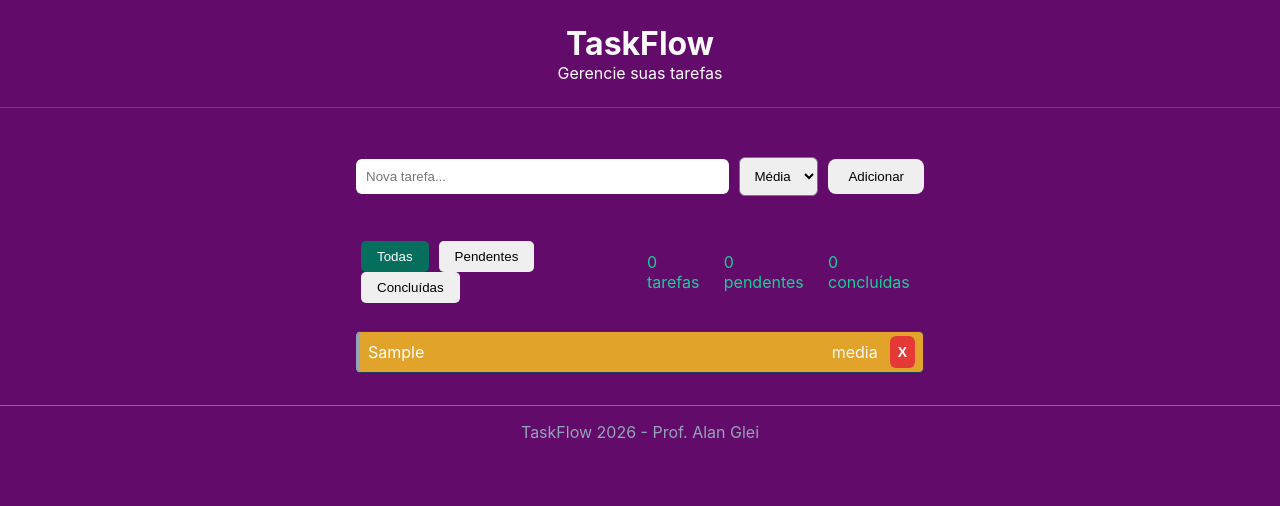
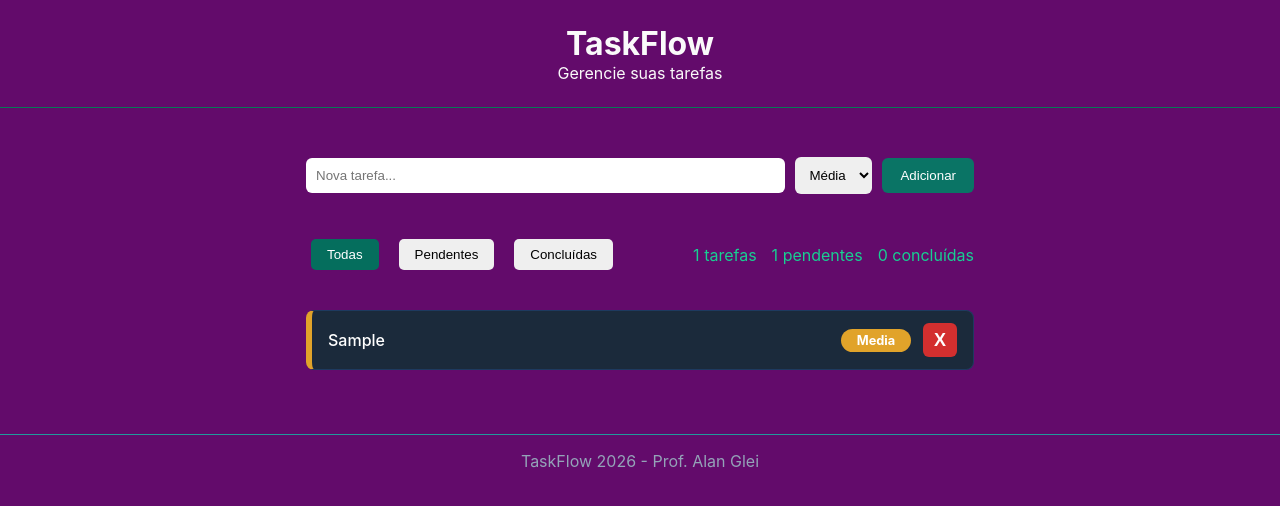
Before and after one commit to laviniaacioly-cloud/React-TaskFlow, a React (Vite) app in the folder taskflow/: page / in a window 1280 px wide. Both pictures are taken after typing "Sample" into the empty fields and a click on the button "Adicionar". Shown: the top 506 px of the page. Built offline with nearby package versions, Linux system fonts and the light colour scheme.

Commit message:
atualização dos filtros

```diff
--- a/taskflow/src/App.css
+++ b/taskflow/src/App.css
@@ -1,184 +1,113 @@
-.counter {
-  font-size: 16px;
-  padding: 5px 10px;
-  border-radius: 5px;
-  color: var(--accent);
-  background: var(--accent-bg);
-  border: 2px solid transparent;
-  transition: border-color 0.3s;
-  margin-bottom: 24px;
-
-  &:hover {
-    border-color: var(--accent-border);
-  }
-  &:focus-visible {
-    outline: 2px solid var(--accent);
-    outline-offset: 2px;
-  }
+* {
+  box-sizing: border-box;
+  margin: 0;
+  padding: 0;
 }
 
-.hero {
-  position: relative;
-
-  .base,
-  .framework,
-  .vite {
-    inset-inline: 0;
-    margin: 0 auto;
+body {
+  background-color: rgb(99, 11, 107);
+  color: rgb(250, 250, 250);
+  font-family: "Inter", Arial, sans-serif;
+  font-size: 16px;
+  min-height: 100vh;
 }
 
-  .base {
-    width: 170px;
-    position: relative;
-    z-index: 0;
+header {
+  text-align: center;
+  padding: 24px 32px;
+  border-bottom: 1px solid #067956;
 }
 
-  .framework,
-  .vite {
-    position: absolute;
+main {
+  max-width: 700px;
+  margin: 0 auto;
+  padding: 24px 16px;
 }
 
-  .framework {
-    z-index: 1;
-    top: 34px;
-    height: 28px;
-    transform: perspective(2000px) rotateZ(300deg) rotateX(44deg) rotateY(39deg)
-      scale(1.4);
+#formulario {
+  display: flex;
+  gap: 10px;
+  align-items: center;
+  margin: 25px 0;
 }
 
-  .vite {
-    z-index: 0;
-    top: 107px;
-    height: 26px;
-    width: auto;
-    transform: perspective(2000px) rotateZ(300deg) rotateX(40deg) rotateY(39deg)
-      scale(0.8);
-  }
+#input-tarefa {
+  flex: 1;
+  padding: 10px;
+  border-radius: 6px;
+  border: none;
 }
 
-#center {
-  display: flex;
-  flex-direction: column;
-  gap: 25px;
-  place-content: center;
-  place-items: center;
-  flex-grow: 1;
-
-  @media (max-width: 1024px) {
-    padding: 32px 20px 24px;
-    gap: 18px;
-  }
+#sel-prioridade {
+  padding: 10px;
+  border-radius: 6px;
+  border: none;
 }
 
-#next-steps {
-  display: flex;
-  border-top: 1px solid var(--border);
-  text-align: left;
-
-  & > div {
-    flex: 1 1 0;
-    padding: 32px;
-    @media (max-width: 1024px) {
-      padding: 24px 20px;
-    }
+/* Corrigido: seu botão usa className="btn-adicionar" */
+.btn-adicionar {
+  padding: 10px 18px;
+  border: none;
+  border-radius: 6px;
+  background-color: #0a7465;
+  color: white;
+  cursor: pointer;
+  transition: 0.3s;
 }
 
-  .icon {
-    margin-bottom: 16px;
-    width: 22px;
-    height: 22px;
+.btn-adicionar:hover {
+  background-color: #0c8f94;
 }
 
-  @media (max-width: 1024px) {
-    flex-direction: column;
-    text-align: center;
-  }
+.btn-adicionar:active {
+  transform: scale(0.98);
 }
 
-#docs {
-  border-right: 1px solid var(--border);
-
-  @media (max-width: 1024px) {
-    border-right: none;
-    border-bottom: 1px solid var(--border);
-  }
+#controles {
+  display: flex;
+  justify-content: space-between;
+  align-items: center;
+  margin: 20px 0;
 }
 
-#next-steps ul {
-  list-style: none;
-  padding: 0;
+#filtros {
   display: flex;
-  gap: 8px;
-  margin: 32px 0 0;
-
-  .logo {
-    height: 18px;
+  gap: 10px;
 }
 
-  a {
-    color: var(--text-h);
-    font-size: 16px;
-    border-radius: 6px;
-    background: var(--social-bg);
-    display: flex;
-    padding: 6px 12px;
-    align-items: center;
-    gap: 8px;
-    text-decoration: none;
-    transition: box-shadow 0.3s;
-
-    &:hover {
-      box-shadow: var(--shadow);
-    }
-    .button-icon {
-      height: 18px;
-      width: 18px;
-    }
+.btn-filtro {
+  padding: 8px 16px;
+  border: none;
+  border-radius: 5px;
+  cursor: pointer;
 }
 
-  @media (max-width: 1024px) {
-    margin-top: 20px;
-    flex-wrap: wrap;
-    justify-content: center;
-
-    li {
-      flex: 1 1 calc(50% - 8px);
+.btn-filtro.ativo {
+  background-color: #056e5d;
+  color: white;
 }
 
-    a {
-      width: 100%;
-      justify-content: center;
-      box-sizing: border-box;
-    }
-  }
+#contadores {
+  display: flex;
+  gap: 15px;
+  color: #18cf92;
 }
 
-#spacer {
-  height: 88px;
-  border-top: 1px solid var(--border);
-  @media (max-width: 1024px) {
-    height: 48px;
-  }
+#lista-tarefas {
+  list-style: none;
+  margin-top: 20px;
 }
 
-.ticks {
-  position: relative;
-  width: 100%;
-
-  &::before,
-  &::after {
-    content: '';
-    position: absolute;
-    top: -4.5px;
-    border: 5px solid transparent;
+.msg-vazia {
+  text-align: center;
+  color: #cbd5e1;
+  margin-top: 20px;
 }
 
-  &::before {
-    left: 0;
-    border-left-color: var(--border);
+footer {
+  padding: 16px;
+  text-align: center;
+  color: #94a3b8;
+  border-top: 1px solid #219b9b;
+  margin-top: 30px;
 }
-  &::after {
-    right: 0;
-    border-right-color: var(--border);
-  }
-}
--- a/taskflow/src/App.jsx
+++ b/taskflow/src/App.jsx
@@ -1,21 +1,18 @@
-import "./App.css"
-import Header from "./componentes/Header"
+import "./App.css";
+import Header from "./componentes/Header";
 import ListaTarefas from "./componentes/ListaTarefas";
-import TarefaItem from "./componentes/TarefasItem"
-import { useState } from "react";
-
-const tarefasIniciais = [];
+import { use, useState } from "react";
 
 function App() {
-  const [tarefas, setTarefas]     = useState([]);
+  const [tarefas, setTarefas] = useState([]);
   const [proximoId, setProximoId] = useState(1);
-  const [texto, setTexto]         = useState('');
-  const [prioridade, setPrioridade] = useState ("media")
-
-
+  const [texto, setTexto] = useState("");
+  const [prioridade, setPrioridade] = useState("media");
+  //filtros
+  const [filtro, setFiltro] = useState("todas");
 
   function adicionarTarefa() {
-    if (texto.trim() === '') return; // validacao
+    if (texto.trim() === "") return;
 
     const nova = {
       id: proximoId,
@@ -24,74 +21,120 @@ function adicionarTarefa() {
       prioridade: prioridade,
     };
 
-
-    setTarefas([...tarefas, nova]); // adiciona ao array
-    setProximoId(proximoId + 1);    // incrementa o id
-    setTexto('');                   // limpa o campo
-    setPrioridade("media"); // reseta a prioridade para o valor padrão
+    setTarefas([...tarefas, nova]);
+    setProximoId(proximoId + 1);
+    setTexto("");
+    setPrioridade("media");
   }
 
   function deletarTarefa(id) {
-     setTarefas(tarefas.filter(tarefa => tarefa.id !== id));
+    setTarefas(tarefas.filter((tarefa) => tarefa.id !== id));
   }
+
   function concluirTarefa(id) {
-    setTarefas(tarefas.map(tarefa =>
-      tarefa.id === id ? { ...tarefa, concluida: !tarefa.concluida } : tarefa
-    ));
+    setTarefas(
+      tarefas.map((tarefa) =>
+        tarefa.id === id
+          ? { ...tarefa, concluida: !tarefa.concluida }
+          : tarefa
+      )
+    );
   }
+
+  const tarefasFiltradas = tarefas.filter((tarefa) => {
+    if(filtro === "pendentes") {
+      return !tarefa.concluida;
+    }
+
+    if(filtro === "concluidas") {
+      return tarefa.concluida;
+    }
+
+    return true;
+  });
 
   return (
     <div className="conteiner" id="app">
-      <Header titulo="TaskFlow" subtitulo="Gerencie suas tarefas" />
+      <Header
+        titulo="TaskFlow"
+        subtitulo="Gerencie suas tarefas"
+      />
 
       <main className="conteiner">
         <section id="formulario">
-          <input id="input-tarefa"
+          <input
+            id="input-tarefa"
             type="text"
             placeholder="Nova tarefa..."
-          required
             autoComplete="off"
             value={texto}
-          onChange={e => setTexto(e.target.value)}
-          onKeyDown={e => e.key === 'Enter' && adicionarTarefa()}
+            onChange={(e) => setTexto(e.target.value)}
+            onKeyDown={(e) => e.key === "Enter" && adicionarTarefa()}
           />
 
-          <select id="sel-prioridade"
-           value = {prioridade}
-          onChange={e => setPrioridade(e.target.value)}
+          <select
+            id="sel-prioridade"
+            value={prioridade}
+            onChange={(e) => setPrioridade(e.target.value)}
           >
             <option value="alta">Alta</option>
             <option value="media">Média</option>
             <option value="baixa">Baixa</option>
           </select>
 
-             <button className="btn-adicionar" type="button" onClick={adicionarTarefa}>
+          <button
+            className="btn-adicionar"
+            type="button"
+            onClick={adicionarTarefa}
+          >
             Adicionar
           </button>
-
         </section>
 
        <section id="controles">
           <div id="filtros">
-            <button className="btn-filtro ativo" data-filtro="todas">
+            <button
+              className={filtro === "todas" ? "btn-filtro ativo" : "btn-filtro"}
+              onClick={() => setFiltro("todas")}
+            >
               Todas
             </button>
-            <button className="btn-filtro" data-filtro="pendentes">
+
+            <button
+              className={filtro === "pendentes" ? "btn-filtro ativo" : "btn-filtro"}
+              onClick={() => setFiltro("pendentes")}
+            >
               Pendentes
             </button>
-            <button className="btn-filtro" data-filtro="concluidas">
+
+            <button
+              className={filtro === "concluidas" ? "btn-filtro ativo" : "btn-filtro"}
+              onClick={() => setFiltro("concluidas")}
+            >
               Concluídas
             </button>
           </div>
+
           <div id="contadores">
-            <span id="cont-total">0 tarefas</span>
-            <span id="cont-pendentes">0 pendentes</span>
-            <span id="cont-concluidas">0 concluídas</span>
+            <span id="cont-total">
+              {tarefas.length} tarefas
+            </span>
+
+            <span id="cont-pendentes">
+              {tarefas.filter((t) => !t.concluida).length} pendentes
+            </span>
+
+            <span id="cont-concluidas">
+              {tarefas.filter((t) => t.concluida).length} concluídas
+            </span>
           </div>
         </section>
 
-        <ListaTarefas tarefas={tarefas} onDeletar={deletarTarefa} onConcluir={concluirTarefa} />
-
+        <ListaTarefas
+          tarefas={tarefasFiltradas}
+          onDeletar={deletarTarefa}
+          onConcluir={concluirTarefa}
+        />
       </main>
 
       <footer>
--- a/taskflow/src/componentes/Header.jsx
+++ b/taskflow/src/componentes/Header.jsx
@@ -1,13 +1,12 @@
-function Header ({ titulo, subtitulo }) {
+function Header({ titulo, subtitulo }) {
     return (
         <header className="header">
             <div className="logo">
-                {/* <h1>TaskFlow</h1>
-                <p>Gerencie suas tarefas</p> */}
                 <h1>{titulo}</h1>
                 <p>{subtitulo}</p>
             </div>
         </header>
     );
 }
+
 export default Header;
--- a/taskflow/src/componentes/ListaTarefas.jsx
+++ b/taskflow/src/componentes/ListaTarefas.jsx
@@ -1,22 +1,24 @@
 import TarefaItem from "./TarefasItem";
-function ListaTarefas({tarefas, prioridade, onDeletar, onCocluir}) {
-    return(
+
+function ListaTarefas({ tarefas, onDeletar, onConcluir }) {
+  return (
     <section id="lista-section">
       {tarefas.length === 0 && (
         <p className="msg-vazia">
           Nenhuma tarefa cadastrada. Adicione uma acima!
         </p>
       )}
+
       {tarefas.length > 0 && (
         <ul id="lista-tarefas">
-                    {tarefas.map(tarefa => (
+          {tarefas.map((tarefa) => (
             <TarefaItem
               key={tarefa.id}
               texto={tarefa.texto}
               concluida={tarefa.concluida}
               prioridade={tarefa.prioridade}
-                        onDeletar={()=> onDeletar (tarefa.id)}
-                        onConcluir={()=> onCocluir(tarefa.id)}
+              onDeletar={() => onDeletar(tarefa.id)}
+              onConcluir={() => onConcluir(tarefa.id)}
             />
           ))}
         </ul>
@@ -24,4 +26,5 @@ function ListaTarefas({tarefas, prioridade, onDeletar, onCocluir}) {
     </section>
   );
 }
+
 export default ListaTarefas;
--- a/taskflow/src/componentes/TarefasItem.jsx
+++ b/taskflow/src/componentes/TarefasItem.jsx
@@ -1,27 +1,43 @@
-import styles from './TarefasItem.module.css'
+import styles from './TarefasItem.module.css';
 
-function TarefaItem({ texto, concluida, prioridade, onDeletar, onConcluir })  {
-   const classeItem =
-    (concluida ? styles.tarefa + ' ' + styles.concluida : styles.tarefa) + ' ' + styles[prioridade];
+function TarefaItem({ texto, concluida, prioridade, onDeletar, onConcluir }) {
 
-  // Classe do texto tambem muda
+  // Classe do item
+  const classeItem =
+    (concluida
+      ? styles.tarefa + ' ' + styles.concluida
+      : styles.tarefa) +
+    ' ' +
+    styles[prioridade];
 
+  // Classe do texto
   const classeTexto =
-    concluida ? styles.textoTarefa + ' ' + styles['texto-tarefa'] : styles.textoTarefa;
+    concluida
+      ? styles.textoTarefa + ' ' + styles['texto-tarefa']
+      : styles.textoTarefa;
 
-      const classePrioridade = styles['badge-prioridade'] + ' ' + styles['badge-' + prioridade];
-   return (
+  // Classe da prioridade
+  const classePrioridade =
+    styles['badge-prioridade'] + ' ' + styles['badge-' + prioridade];
+
+  return (
     <li className={classeItem} onClick={onConcluir}>
       <span className={classeTexto}>{texto}</span>
-      <span className={classePrioridade}>{prioridade}</span>
-      <button className={styles.btnDeletar} onClick= {onDeletar}>
+
+      <span className={classePrioridade}>
+        {prioridade}
+      </span>
+
+      <button
+        className={styles.btnDeletar}
+        onClick={(e) => {
+          e.stopPropagation(); // impede marcar como concluída ao excluir
+          onDeletar();
+        }}
+      >
         X
       </button>
-      {/* <button className={styles.btnDeletar} onClick={e => {e.stopPropagation(); onDeletar();}}>
-        X
-        </button> */}
     </li>
-
   );
 }
 
--- a/taskflow/src/componentes/TarefasItem.module.css
+++ b/taskflow/src/componentes/TarefasItem.module.css
@@ -1,86 +1,102 @@
 .tarefa {
   display: flex;
+  align-items: center;
   justify-content: space-between;
-  align-items: center;
   gap: 12px;
+
   padding: 12px 16px;
-  margin: 8px 0;
+  margin: 10px 0;
+
   background-color: #1b2a3b;
   border: 1px solid #1e3a5f;
-  border-left: 4px solid #94a3b8;
+  border-left: 6px solid #94a3b8;
   border-radius: 8px;
-}
-.acoes {
-  display: flex;
-  align-items: center;
-  gap: 10px;
+
+  transition: all 0.3s ease;
+  cursor: pointer;
 }
 
-.concluida{
-    opacity:  0.5;
+/* Prioridades */
+.alta {
+  border-left-color: #e53935;
 }
-.textoTarefa{
+
+.media {
+  border-left-color: #e1a32a;
+}
+
+.baixa {
+  border-left-color: #04d361;
+}
+
+/* Quando concluída */
+.concluida {
+  opacity: 0.7;
+}
+
+/* Texto */
+.textoTarefa {
   flex: 1;
+  color: white;
   font-size: 1rem;
-    color: white;
+  font-weight: 500;
 }
-.textoTarefaConcluido{
-    flex: 1;
-    font-size: 1rem;
+
+/* Classe usada no seu JSX */
+.texto-tarefa {
   color: #94a3b8;
   text-decoration: line-through;
 }
 
-.tarefa.concluida{
-    text-decoration: line-through;
-    border-left-color: #4d4d56 !important;
+/* Badge da prioridade */
+.badge-prioridade {
+  padding: 4px 10px;
+  border-radius: 20px;
+
+  color: white;
+  font-size: 0.8rem;
+  font-weight: bold;
+  text-transform: capitalize;
+
+  min-width: 70px;
+  text-align: center;
 }
+
+.badge-alta {
+  background-color: #e53935;
+}
+
+.badge-media {
+  background-color: #e1a32a;
+}
+
+.badge-baixa {
+  background-color: #04d361;
+}
+
+/* Botão excluir */
 .btnDeletar {
-  background-color: #e53935;
+  width: 34px;
+  height: 34px;
+
+  border: none;
+  border-radius: 6px;
+
+  background-color: #d32f2f;
   color: white;
-  border: none;
-  padding: 8px 8px;
-  border-radius: 6px;
+
+  font-size: 18px;
+  font-weight: bold;
+
   cursor: pointer;
-  font-size: 14px;
-  font-weight: bold;
+
   transition: background-color 0.3s ease, transform 0.2s ease;
 }
 
 .btnDeletar:hover {
-  background-color: #c62828;
+  background-color: #b71c1c;
 }
 
 .btnDeletar:active {
   transform: scale(0.95);
 }
-
-.alta{
-    background-color: red;
-    padding: 4px 8px;
-    border-radius: 5px;
-}
-.media{
-    background-color: #e1a32a;
-    padding: 4px 8px;
-    border-radius: 5px;
-}
-.baixa{
-    background-color:  #04d361;
-    padding: 4px 8px;
-    border-radius: 5px;
-}
-
-/* .btnDeletar{
-    background: none;
-    padding: 0 4px;
-    border: none;
-    font-size: 1rem;
-    border-radius: 4px;
-    background-color: rgb(126, 13, 0);
-    color: white;
-    cursor: pointer;
-}
-.btnDeletar{
-    background-color: #ff0000;
-} */
```
Lines whose indentation alone changed are shown as unchanged.
